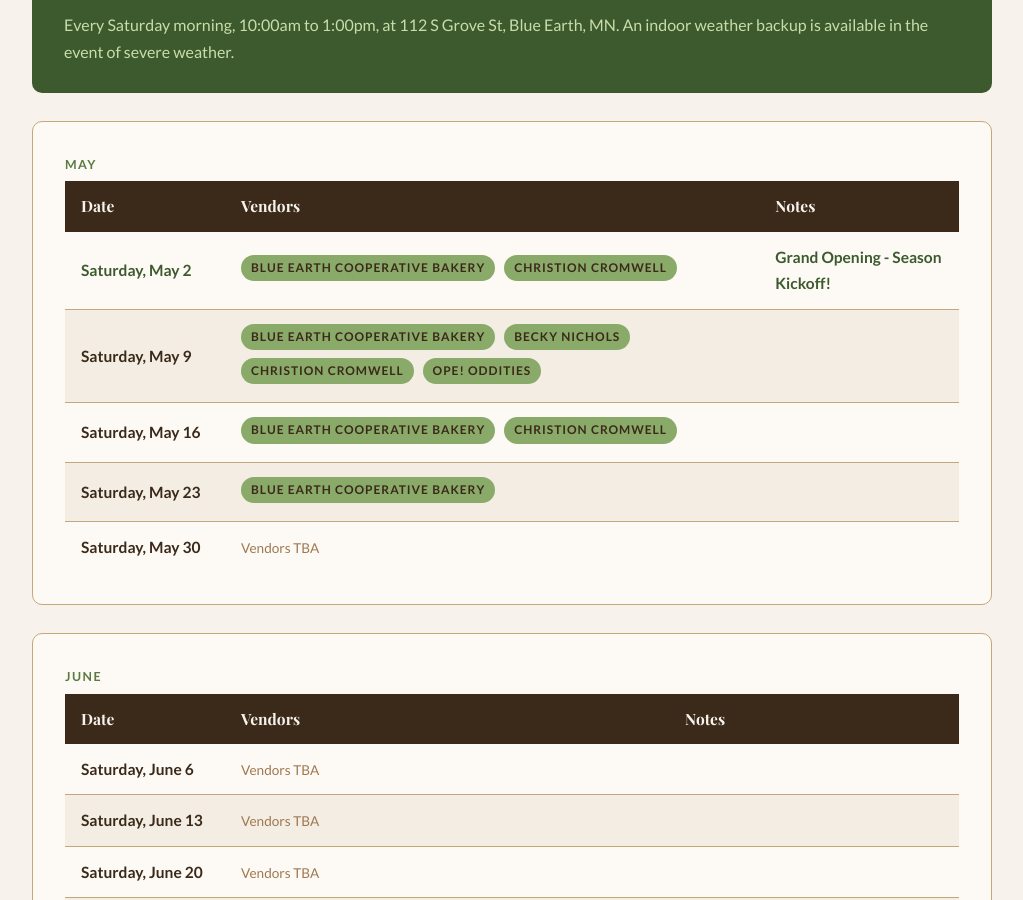
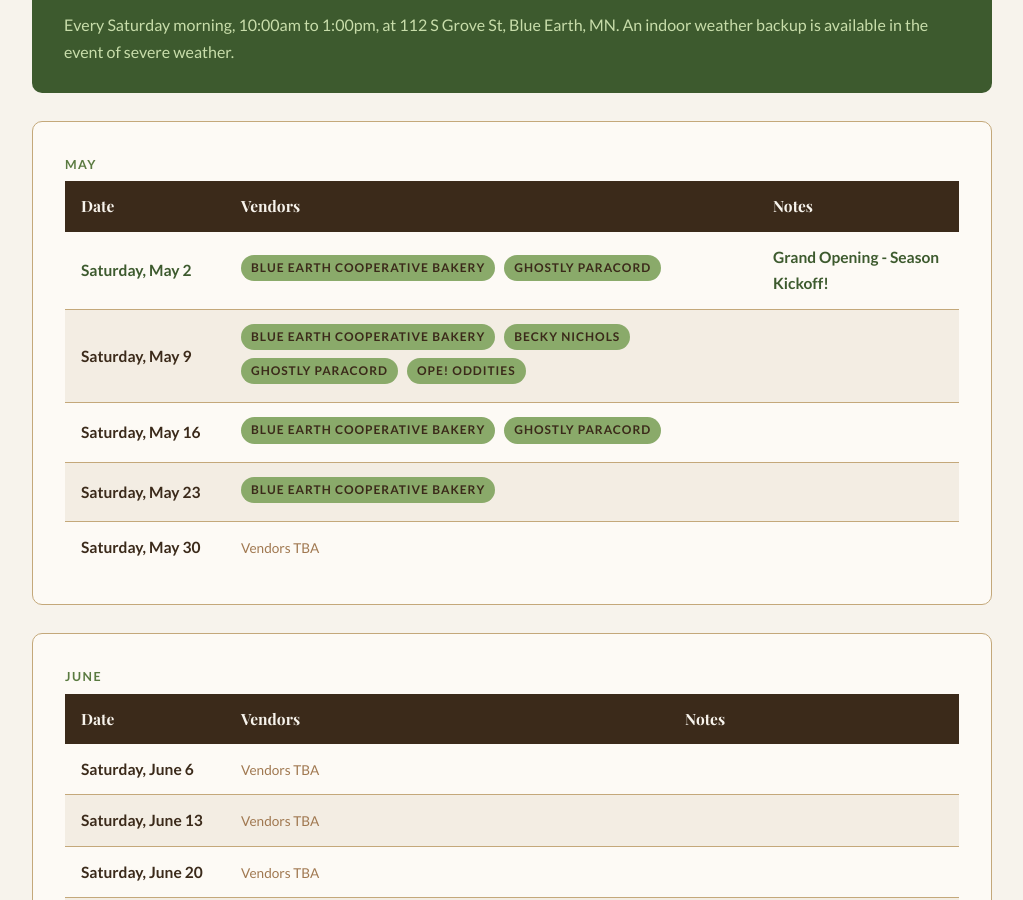
Before and after one commit to blueearthcommunitymarket/blueearthcommunitymarket.github.io, a Jekyll site: the page built from calendar/index.html, in a window 1280 px wide and 900 px high, scrolled down 349 px. Shown: the whole window, without its empty margins (128-1151 px from the left). Built offline with Jekyll 4.4.1, drawn with Linux system fonts in a browser that asks for light colours; some web fonts are replaced.

Commit message:
Update Christion Cromwell to Ghostly Paracord on calendar and tracker

```diff
--- a/calendar/index.html
+++ b/calendar/index.html
@@ -31,7 +31,7 @@
                     <td class="market-date grand-opening">Saturday, May 2</td>
                     <td>
                         <span class="tag">Blue Earth Cooperative Bakery</span>
-                        <span class="tag">Christion Cromwell</span>
+                        <span class="tag">Ghostly Paracord</span>
                     </td>
                     <td class="grand-opening">Grand Opening - Season Kickoff!</td>
                 </tr>
@@ -40,7 +40,7 @@
                     <td>
                         <span class="tag">Blue Earth Cooperative Bakery</span>
                         <span class="tag">Becky Nichols</span>
-                        <span class="tag">Christion Cromwell</span>
+                        <span class="tag">Ghostly Paracord</span>
                         <span class="tag">Ope! Oddities</span>
                     </td>
                     <td></td>
@@ -49,7 +49,7 @@
                     <td class="market-date">Saturday, May 16</td>
                     <td>
                         <span class="tag">Blue Earth Cooperative Bakery</span>
-                        <span class="tag">Christion Cromwell</span>
+                        <span class="tag">Ghostly Paracord</span>
                     </td>
                     <td></td>
                 </tr>
```
